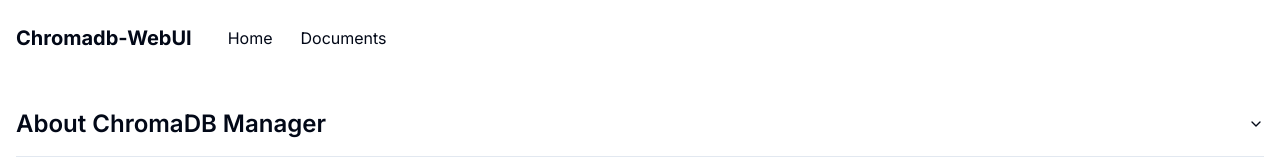
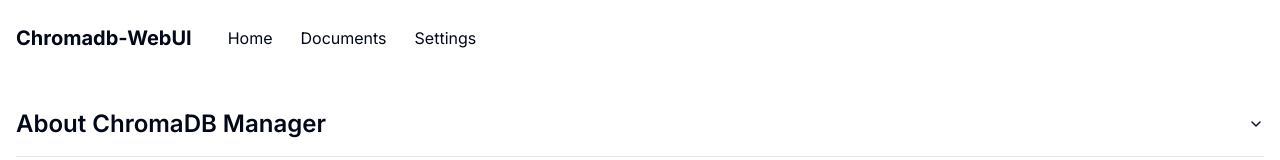
Before and after one commit to treeleaves30760/chromadb-WebUI, a Next.js app in the folder frontend-react/: page / in a window 1280 px wide. Shown: the top 160 px of the page. Built offline with nearby package versions, Linux system fonts and the light colour scheme.

Commit message:
feat: Add "Settings" page to the header navigation

```diff
--- a/frontend-react/src/components/header.tsx
+++ b/frontend-react/src/components/header.tsx
@@ -13,6 +13,7 @@
 const pages = [
 	{ name: "Home", path: "/" },
 	{ name: "Documents", path: "/documents" },
+	{ name: "Settings", path: "/settings" },
 ];
 
 const Header = () => {
```
